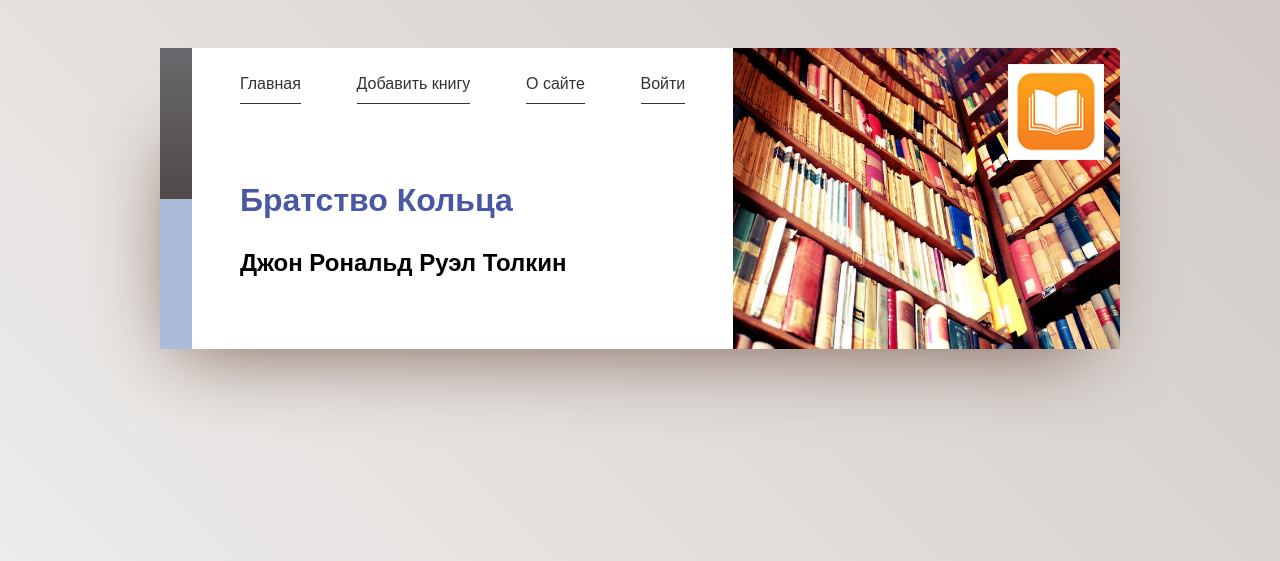
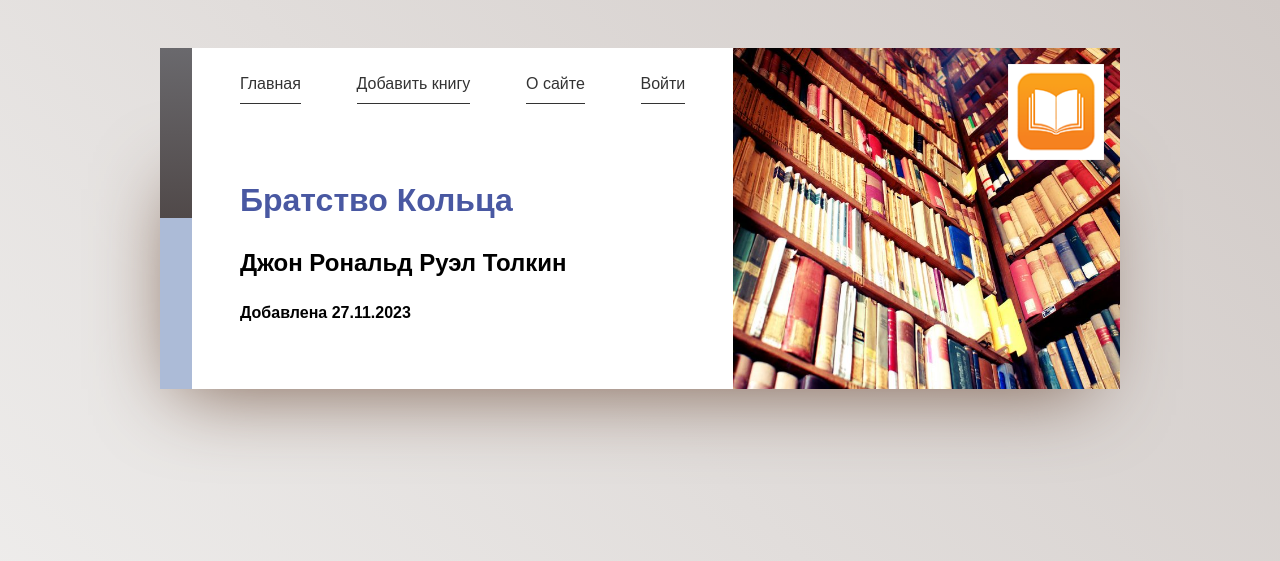
Before and after one commit to artnechaev/mylibrarysite, a Django app: a page that uses mylibrary/library/templates/library/book.html in a window 1280 px wide. Shown: the top 561 px of the page. Run offline with Django 4.2, Linux system fonts and the light colour scheme; data comes from the database, SQL or seed files in the repository; both versions use the stored data as it was after the commit.

Commit message:
Добавлено отображение даты на странице книги

```diff
--- a/mylibrary/library/templates/library/book.html
+++ b/mylibrary/library/templates/library/book.html
@@ -5,10 +5,10 @@
     <span>{{ book.name }}</span></h1>
 <h2>
     {% for author in authors %}
-        {{ author.fullname }}{% if authors|length > 1 and not forloop.last%}, {% endif %}
+    {{ author.fullname }}{% if authors|length > 1 and not forloop.last%}, {% endif %}
     {% endfor %}
 </h2>
 <p>{{ book.synopsis|linebreaks }}</p>
-
+<p><b>Добавлена {{ book.date_added|date:"d.m.Y"}}</b></p>
 
 {% endblock %}
```
Also changed, not shown: mylibrary/db.sqlite3, mylibrary/library/forms.py (line endings or trailing spaces).
